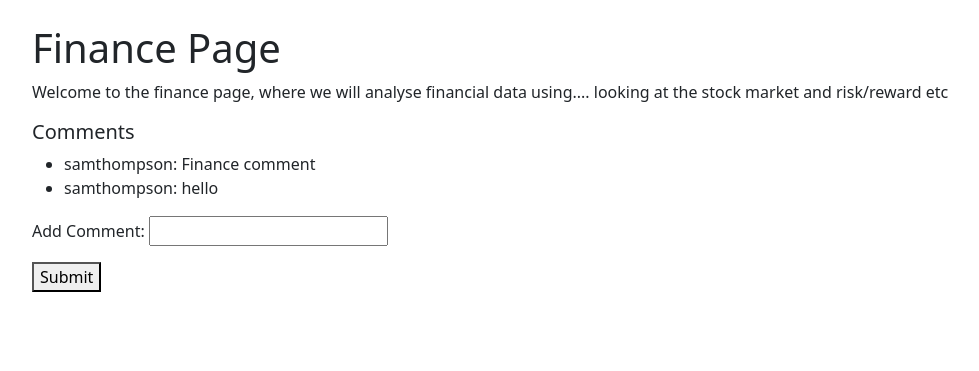
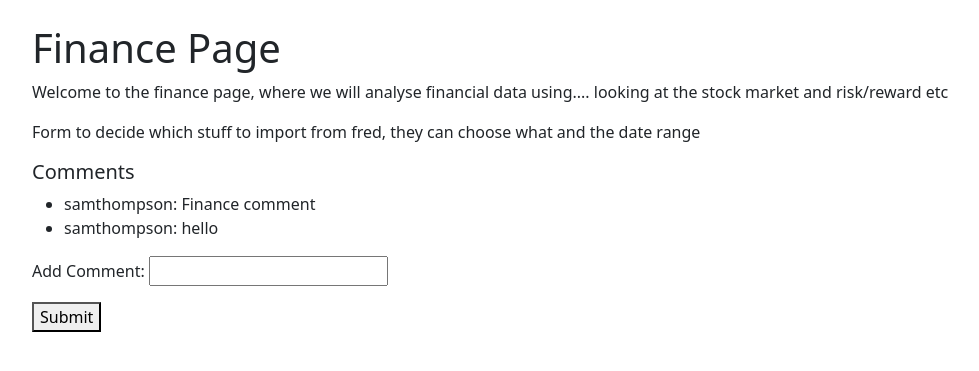
Before and after one commit to sthompson232/Django-Unrestrained, a Django app: page /finance/ in a window 1280 px wide. Shown: the part 82-453 px from the top of the page, without its empty margins (50-1029 px from the left). Run offline with Django 3.2, Linux system fonts and the light colour scheme; a user stored in the database is signed in; data comes from the database, SQL or seed files in the repository.

Commit message:
added finance idea

```diff
--- a/django_app/templates/django_app/finance.html
+++ b/django_app/templates/django_app/finance.html
@@ -3,6 +3,8 @@
 
 <h1>Finance Page</h1>
 <p>Welcome to the finance page, where we will analyse financial data using.... looking at the stock market and risk/reward etc</p>
+
+<p>Form to decide which stuff to import from fred, they can choose what and the date range</p>
 <!-- VIEW COMMENTS -->
 <h5>Comments</h5>
 <ul>
```
